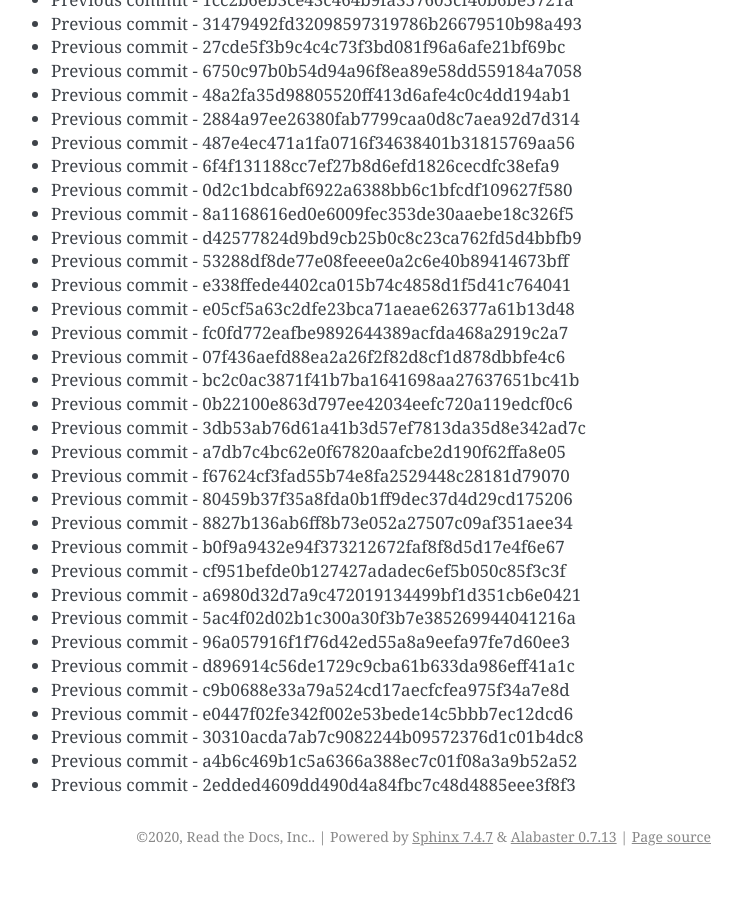
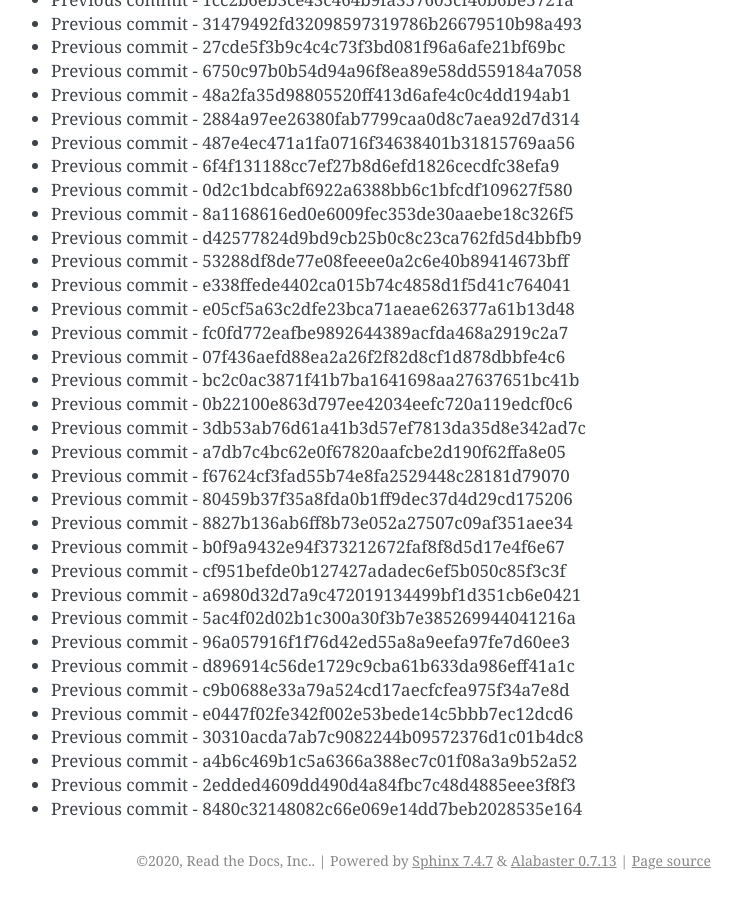
Before and after one commit to readthedocs/rtd-git-stresstest, a Sphinx documentation site: the page built from docs/updates.rst, in a window 1280 px wide and 900 px high, scrolled down 60148 px. Shown: the whole window, without its empty margins (399-1141 px from the left). Built offline with Sphinx 7.4.7, drawn with Linux system fonts in a browser that asks for light colours; before the commit the page ends 61024 px from its top, so only the background shows below that.

Commit message:
Generating commit from previous: 8480c32148082c66e069e14dd7beb2028535e164

```diff
--- a/docs/updates.rst
+++ b/docs/updates.rst
@@ -2559,3 +2559,4 @@ It can be tested for any performance characteristics.
 * Previous commit - 30310acda7ab7c9082244b09572376d1c01b4dc8
 * Previous commit - a4b6c469b1c5a6366a388ec7c01f08a3a9b52a52
 * Previous commit - 2edded4609dd490d4a84fbc7c48d4885eee3f8f3
+* Previous commit - 8480c32148082c66e069e14dd7beb2028535e164
```
